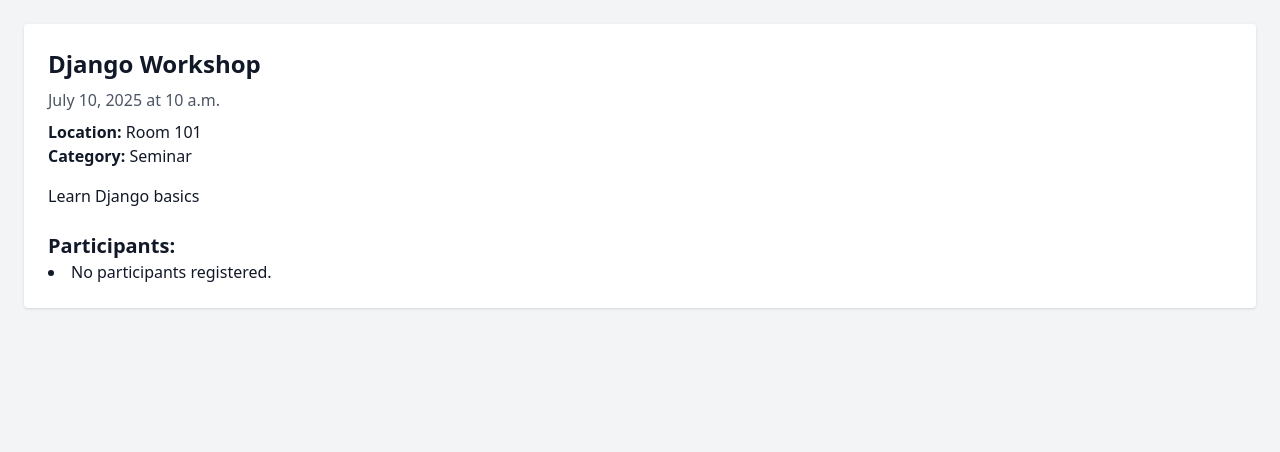
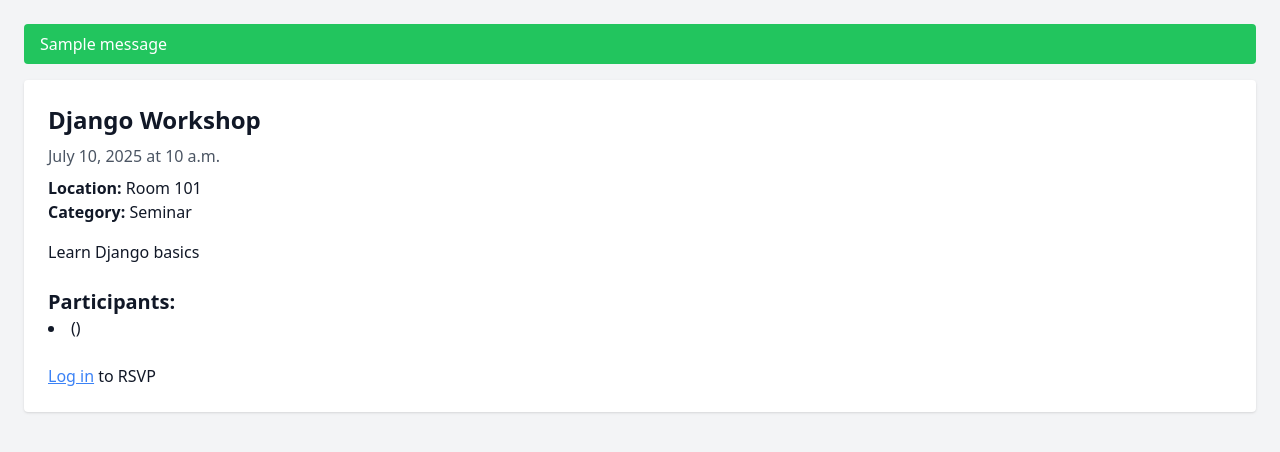
Before and after one commit to jannatulmahia20/Event-Management, a Django app: page /events/1/ in a window 1280 px wide. Shown: the part 56-508 px from the top of the page. Run offline with Django 5.2, Linux system fonts and the light colour scheme; data comes from the database, SQL or seed files in the repository; both versions use the stored data as it was after the commit; tables that the repository leaves empty hold one stand-in row (values such as "Sample post"); one stand-in notice (Sample message) is shown; some libraries are stand-ins or nearby versions.

Commit message:
add rsvp button

```diff
--- a/event_mgmt/settings.py
+++ b/event_mgmt/settings.py
@@ -40,6 +40,9 @@
 LOGIN_REDIRECT_URL = '/'
 LOGOUT_REDIRECT_URL = '/login/'
 LOGIN_URL = '/login/'
+# Email backend for development (prints emails to console)
+EMAIL_BACKEND = 'django.core.mail.backends.console.EmailBackend'
+
 
 
 MIDDLEWARE = [
--- a/main/models.py
+++ b/main/models.py
@@ -15,7 +15,8 @@
     time = models.TimeField()
     location = models.CharField(max_length=200)
     category = models.ForeignKey(Category, on_delete=models.CASCADE)
-    participants = models.ManyToManyField(User, related_name='rsvp_events', blank=True)
+    participants = models.ManyToManyField(User, related_name='participated_events', blank=True)
+    rsvps = models.ManyToManyField(User, related_name='rsvped_events', blank=True)
 
     def __str__(self):
         return self.name
--- a/main/urls.py
+++ b/main/urls.py
@@ -15,4 +15,8 @@
     path('admin-dashboard/', views.admin_dashboard, name='admin_dashboard'),
     path('create-event/', views.create_event, name='create_event'),
     path('participant-dashboard/', views.participant_dashboard, name='participant_dashboard'),
+
+    path('events/<int:event_id>/rsvp/', views.rsvp_event, name='rsvp_event'),
+
+
 ]
--- a/main/views.py
+++ b/main/views.py
@@ -6,6 +6,9 @@
 from .models import Event, Category
 from .forms import CustomUserCreationForm
 from .decorators import group_required
+from django.contrib import messages
+from django.contrib.auth.decorators import login_required
+from django.core.mail import send_mail
 
 def dashboard(request):
     today = now().date()
@@ -53,7 +56,7 @@
 
 
 def event_detail(request, pk):
-    event = get_object_or_404(Event.objects.prefetch_related('participants'), pk=pk)  # updated related_name
+    event = get_object_or_404(Event.objects.prefetch_related('participants'), pk=pk)
     return render(request, 'event_detail.html', {'event': event})
 
 
@@ -89,3 +92,27 @@
 def participant_dashboard(request):
 
     return render(request, 'participant_dashboard.html')
+
+
+
+
+@login_required
+def rsvp_event(request, event_id):
+    event = get_object_or_404(Event, id=event_id)
+    user = request.user
+
+    if user in event.rsvps.all():
+        messages.info(request, "You have already RSVP'd for this event.")
+    else:
+        event.rsvps.add(user)
+        messages.success(request, "Successfully RSVP'd!")
+
+        send_mail(
+            subject="RSVP Confirmation",
+            message=f"Hi {user.first_name},\n\nYou've successfully RSVP'd for {event.name}.",
+            from_email="noreply@example.com",
+            recipient_list=[user.email],
+            fail_silently=True,
+        )
+
+    return redirect('event_detail', pk=event.id)
--- a/theme/templates/event_detail.html
+++ b/theme/templates/event_detail.html
@@ -1,6 +1,22 @@
 {% extends 'base.html' %}
+
 {% block title %}{{ event.name }}{% endblock %}
+
 {% block content %}
+  {% if messages %}
+    <ul class="mb-4">
+      {% for message in messages %}
+        <li class="text-white px-4 py-2 rounded
+                   {% if message.tags == 'success' %}bg-green-500
+                   {% elif message.tags == 'info' %}bg-blue-500
+                   {% elif message.tags == 'error' %}bg-red-500
+                   {% else %}bg-gray-500{% endif %}">
+          {{ message }}
+        </li>
+      {% endfor %}
+    </ul>
+  {% endif %}
+
   <div class="bg-white p-6 rounded shadow">
     <h1 class="text-2xl font-bold mb-2">{{ event.name }}</h1>
     <p class="text-gray-600">{{ event.date }} at {{ event.time }}</p>
@@ -10,11 +26,24 @@
 
     <h2 class="mt-6 text-xl font-semibold">Participants:</h2>
     <ul class="list-disc list-inside">
-    {% for participant in event.participant_set.all %}
-      <li>{{ participant.name }} ({{ participant.email }})</li>
+      {% for participant in event.participants.all %}
+        <li>{{ participant.first_name }} {{ participant.last_name }} ({{ participant.email }})</li>
       {% empty %}
         <li>No participants registered.</li>
       {% endfor %}
     </ul>
+
+    <div class="mt-6">
+      {% if user.is_authenticated %}
+        <form action="{% url 'rsvp_event' event.id %}" method="post">
+          {% csrf_token %}
+          <button type="submit" class="bg-green-500 hover:bg-green-600 text-white px-4 py-2 rounded">
+            RSVP
+          </button>
+        </form>
+      {% else %}
+        <p><a href="{% url 'login' %}" class="text-blue-500 underline">Log in</a> to RSVP</p>
+      {% endif %}
+    </div>
   </div>
 {% endblock %}
```
Also changed, not shown: db.sqlite3, main/migrations/0004_event_rsvps_alter_event_participants.py (added). Lines whose indentation alone changed are shown as unchanged.
